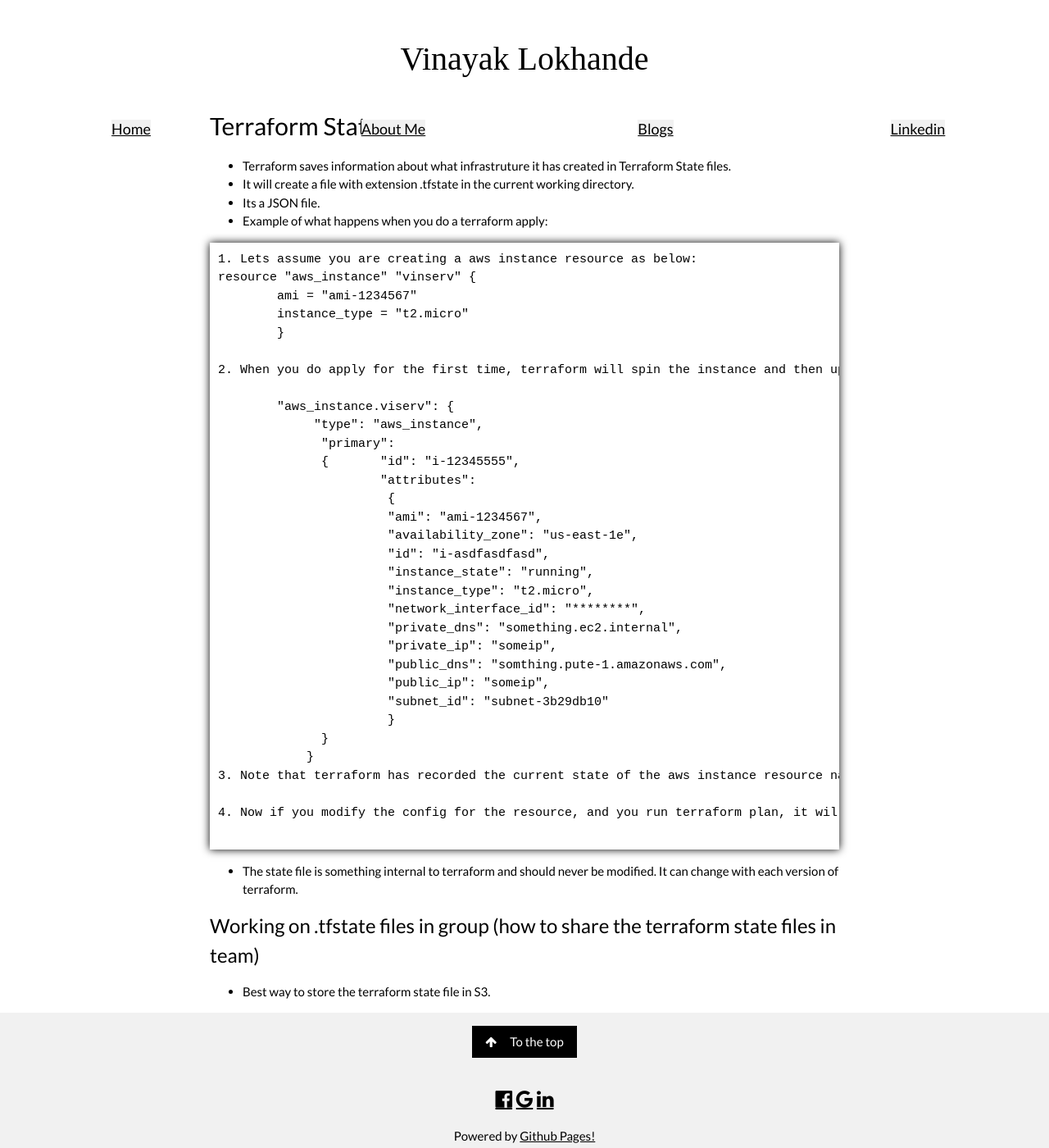
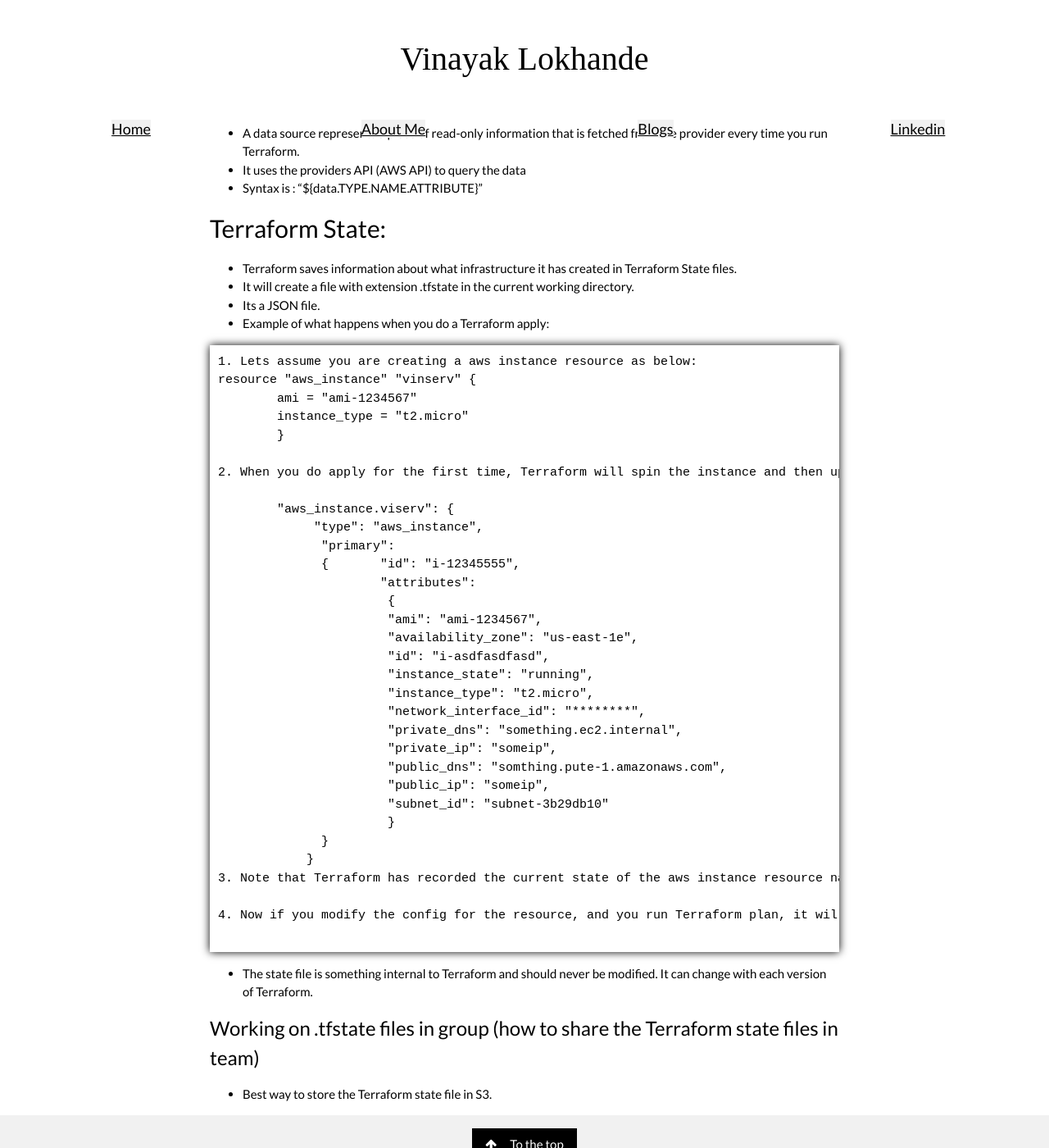
Before and after one commit to vinlok/vinlok.github.io, a Jekyll site: the page built from _posts/2017-02-25-Terraform-101.md, in a window 1280 px wide and 1400 px high, scrolled down 2754 px. Shown: the whole window at 82% size. Built offline with Jekyll 4.4.1, drawn with Linux system fonts in a browser that asks for light colours; some of the changed text lies outside the part shown.

Commit message:
Fixing Spelling

````diff
--- a/_posts/2017-02-25-Terraform-101.md
+++ b/_posts/2017-02-25-Terraform-101.md
@@ -21,6 +21,12 @@
 - Terraform can provision instances/resources accross variety of cloud providers/platform such as google, AWS, VMWARE etc.
 - These platforms are called as providers
 - The most important platform of all is *aws*.
+- This is how you declare a provider and needs to be set at start of each file:
+```
+provider "aws"{
+	region="us-east-1"
+}
+```
 
 ### Resource:
 - Each provider has different resources it provides. Example, 'aws' provider has resources like security_group, instance.
@@ -99,7 +105,7 @@
 
 }
 </pre>
-- You can see the output of variable using terraform output output_variable_name
+- You can see the output of variable using Terraform output output_variable_name
 
 ## Data Source:
 - A data source represents a piece of read-only information that is fetched from the provider every time you run Terraform.
@@ -108,10 +114,10 @@
 
 ## Terraform State:
 
-- Terraform saves information about what infrastruture it has created in Terraform State files.
+- Terraform saves information about what infrastructure it has created in Terraform State files.
 - It will create a file with extension .tfstate in the current working directory.
 - Its a JSON file.
-- Example of what happens when you do a terraform apply:
+- Example of what happens when you do a Terraform apply:
 <pre>
 1. Lets assume you are creating a aws instance resource as below:
 resource "aws_instance" "vinserv" {
@@ -119,7 +125,7 @@
 	instance_type = "t2.micro"
 	}
 
-2. When you do apply for the first time, terraform will spin the instance and then update the terraform.tfstate file which is in json format as below:
+2. When you do apply for the first time, Terraform will spin the instance and then update the terraform.tfstate file which is in json format as below:
 
 	"aws_instance.viserv": {
 	     "type": "aws_instance",
@@ -141,14 +147,14 @@
 	               }
 	      }
 	    }
-3. Note that terraform has recorded the current state of the aws instance resource name vinserv
+3. Note that Terraform has recorded the current state of the aws instance resource name vinserv
 
-4. Now if you modify the config for the resource, and you run terraform plan, it will compare the new config with .tfstate and show you what is changing/being modifies/added.
+4. Now if you modify the config for the resource, and you run Terraform plan, it will compare the new config with .tfstate and show you what is changing/being modifies/added.
 
 </pre>
 
-- The state file is something internal to terraform and should never be modified. It can change with each version of terraform.
+- The state file is something internal to Terraform and should never be modified. It can change with each version of Terraform.
 
-### Working on .tfstate files in group (how to share the terraform state files in team)
+### Working on .tfstate files in group (how to share the Terraform state files in team)
 
-- Best way to store the terraform state file in S3.
+- Best way to store the Terraform state file in S3.
````
Also changed, not shown: _posts/2014-04-23-Python-CheatSheet.md (+3 -3 lines), _posts/2014-04-30-Guide-to-github-pages.md (+1 -1 lines), _posts/2014-04-30-Oauth-101.md (+4 -4 lines), _posts/2015-12-01-git-basics.md (+11 -11 lines).
